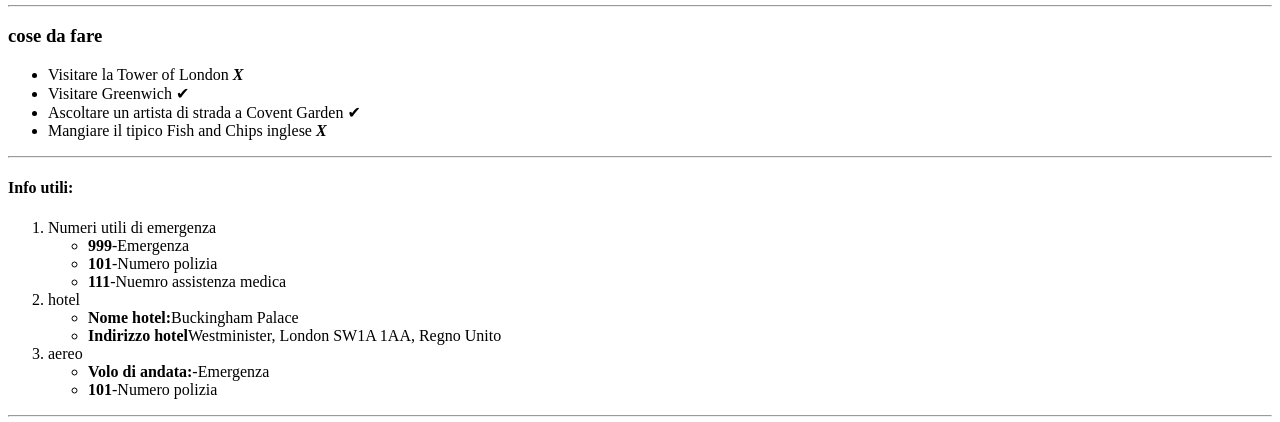
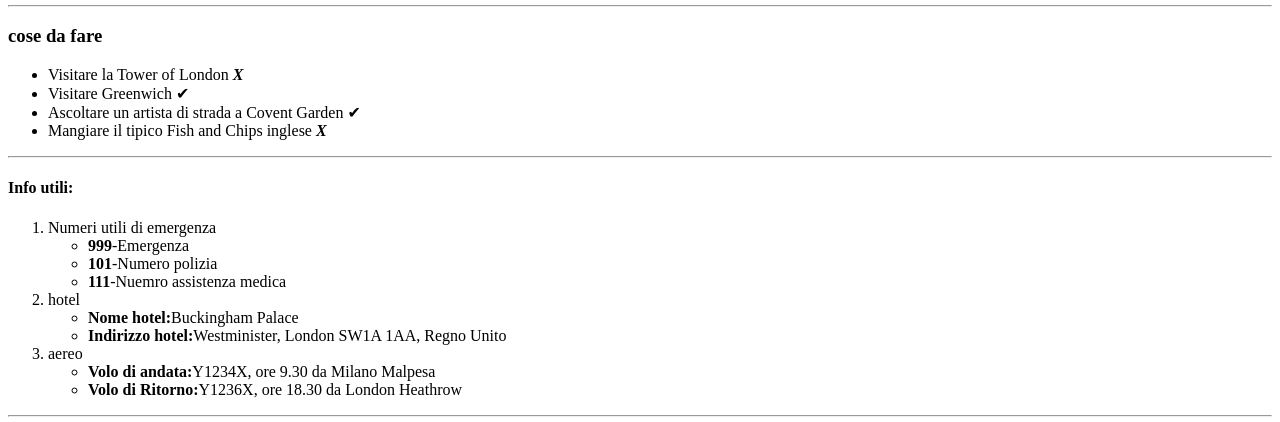
Before and after one commit to sergio44443/html-london-trip, a plain HTML site: page index.html in a window 1280 px wide. Shown: the part 930-1352 px from the top of the page. Drawn offline with Linux system fonts and the light colour scheme.

Commit message:
final commit

```diff
--- a/index.html
+++ b/index.html
@@ -63,6 +63,7 @@
   <li>Mangiare il tipico Fish and Chips inglese <strong><em>X</em></strong></li>
  </ul>
  <hr>
+<!-- terzo blocco  -->
  <h4><strong>Info utili:</strong></h4>
  <!-- elenco non ordinato  -->
   <ol>
@@ -76,24 +77,22 @@
   <li>hotel
     <ul>
     <li><strong>Nome hotel:</strong>Buckingham Palace</li>
-    <li><strong>Indirizzo hotel</strong>Westminister, London SW1A 1AA, Regno Unito</li>
+    <li><strong>Indirizzo hotel:</strong>Westminister, London SW1A 1AA, Regno Unito</li>
   </ul>
   </li>
   <li>aereo
     <ul>
-    <li><strong>Volo di andata:</strong>-Emergenza</li>
-      <li><strong>101</strong>-Numero polizia</li>
+    <li><strong>Volo di andata:</strong>Y1234X, ore 9.30 da Milano Malpesa</li>
+    <li><strong>Volo di Ritorno:</strong>Y1236X, ore 18.30 da London Heathrow</li>
     </ul>
   </li>
-
-  </ol><hr>
+  </ol>
+<hr>
 <footer>
   <img src="https://www.abta.com/sites/default/files/styles/large/public/media/uploads/london-400x400-compressor_0.jpg" alt="londra4">
   <img src="https://imgc.allpostersimages.com/img/posters/evening-tower-bridge-and-river-thames-london_u-L-P2QVZJ0.jpg?artPerspective=n
 " alt="londra5">
 </footer>
-
-
 </div>
 </body>
 </html>
```
Lines whose indentation alone changed are shown as unchanged.
